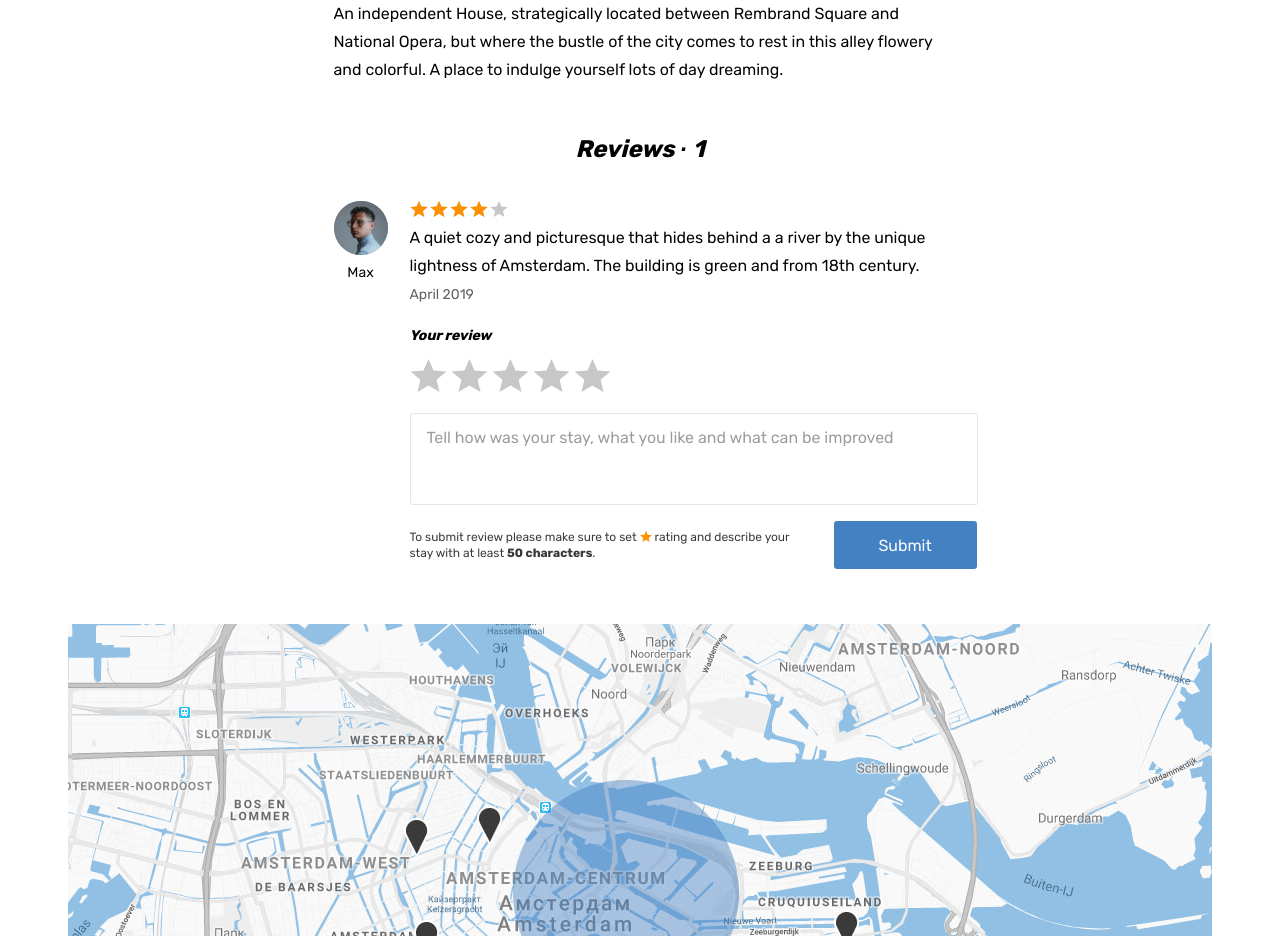
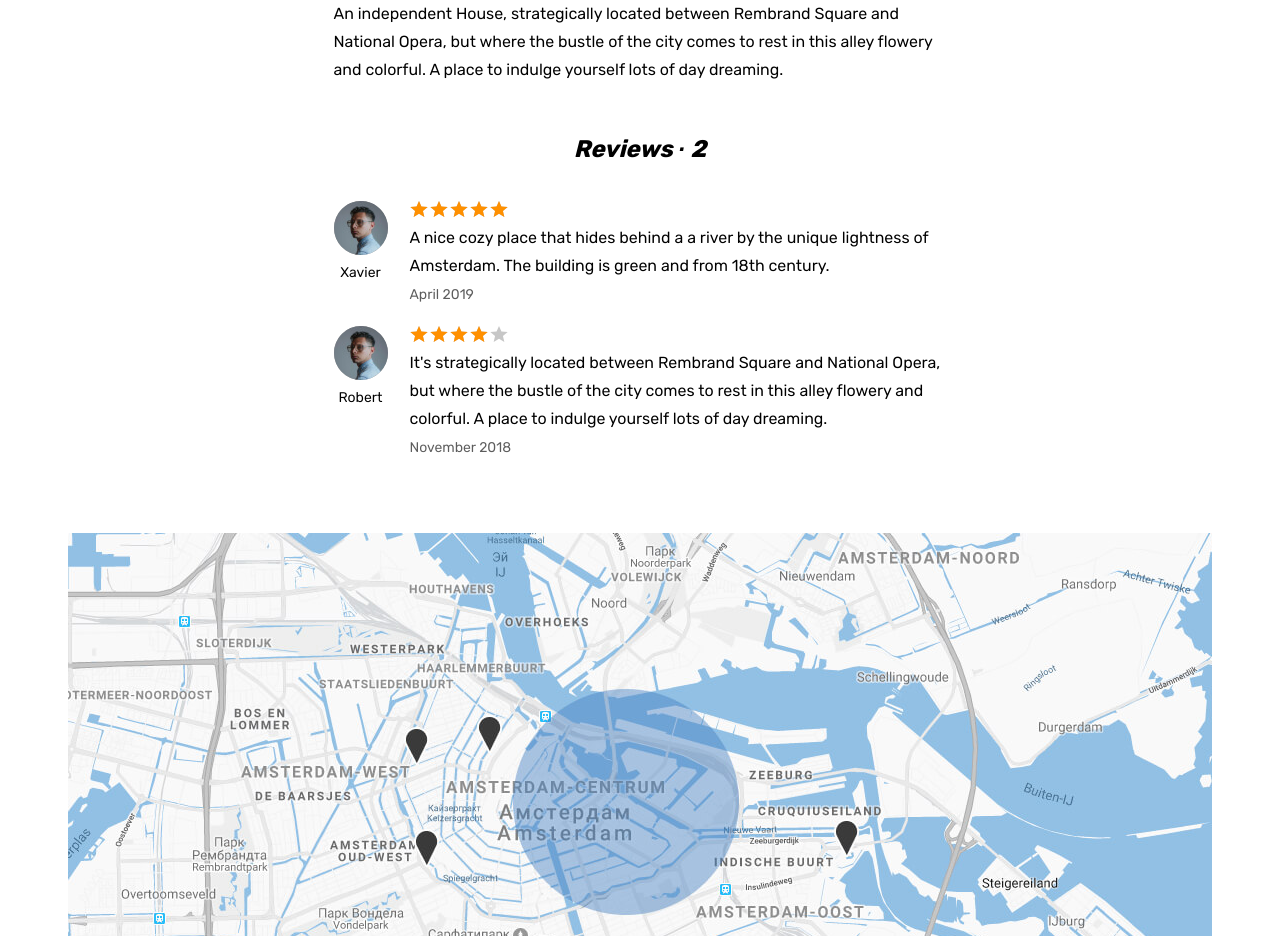
Before and after one commit to vaniya-k/1353919-six-cities-3, a React app: page /dev-place-page in a window 1280 px wide. Shown: the part 1320-2256 px from the top of the page. Built offline with nearby package versions, Linux system fonts and the light colour scheme.

Commit message:
Промежуточный коммит

```diff
--- a/src/components/app/app.jsx
+++ b/src/components/app/app.jsx
@@ -63,7 +63,16 @@ App.propTypes = {
       name: PropTypes.string.isRequired,
       super: PropTypes.bool.isRequired,
       avaPicName: PropTypes.string.isRequired
-    }).isRequired
+    }).isRequired,
+    reviews: PropTypes.arrayOf(
+      PropTypes.shape({
+        name:  PropTypes.string.isRequired,
+        avaPicName: PropTypes.string.isRequired,
+        rating: PropTypes.number.isRequired,
+        text: PropTypes.string.isRequired,
+        date: PropTypes.string.isRequired,
+      }).isRequired
+    ).isRequired
   }).isRequired
 };
 
--- a/src/components/place-page/place-page.jsx
+++ b/src/components/place-page/place-page.jsx
@@ -1,5 +1,6 @@
 import React from 'react';
 import PropTypes from 'prop-types';
+import ReviewsList from '../reviews-list/reviews-list.jsx';
 
 const PlaceImage = ({imageName}) => {
   return <div className="property__image-wrapper">
@@ -30,7 +31,7 @@ class PlacePage extends React.PureComponent {
 
   render() {
     const {placePageData} = this.props;
-    const {title, price, isPremium, type, rating, bedroomsQnt, guestsMaxQnt, images, commodities, description, host} = placePageData;
+    const {title, price, isPremium, type, rating, bedroomsQnt, guestsMaxQnt, images, commodities, description, host, reviews} = placePageData;
 
     return <div className="page">
       <header className="header">
@@ -119,79 +120,7 @@ class PlacePage extends React.PureComponent {
                   {description.map((pTagText, i) => <DescParagraph key={`key${i}`} pTagText={pTagText}/>)}
                 </div>
               </div>
-              <section className="property__reviews reviews">
-                <h2 className="reviews__title">Reviews &middot; <span className="reviews__amount">1</span></h2>
-                <ul className="reviews__list">
-                  <li className="reviews__item">
-                    <div className="reviews__user user">
-                      <div className="reviews__avatar-wrapper user__avatar-wrapper">
-                        <img className="reviews__avatar user__avatar" src="img/avatar-max.jpg" width="54" height="54" alt="Reviews avatar"></img>
-                      </div>
-                      <span className="reviews__user-name">
-                        Max
-                      </span>
-                    </div>
-                    <div className="reviews__info">
-                      <div className="reviews__rating rating">
-                        <div className="reviews__stars rating__stars">
-                          <span style={{width: `80%`}}></span>
-                          <span className="visually-hidden">Rating</span>
-                        </div>
-                      </div>
-                      <p className="reviews__text">
-                        A quiet cozy and picturesque that hides behind a a river by the unique lightness of Amsterdam. The building is green and from 18th century.
-                      </p>
-                      <time className="reviews__time" dateTime="2019-04-24">April 2019</time>
-                    </div>
-                  </li>
-                </ul>
-                <form className="reviews__form form" action="#" method="post">
-                  <label className="reviews__label form__label" htmlFor="review">Your review</label>
-                  <div className="reviews__rating-form form__rating">
-                    <input className="form__rating-input visually-hidden" name="rating" value="5" id="5-stars" type="radio"></input>
-                    <label htmlFor="5-stars" className="reviews__rating-label form__rating-label" title="perfect">
-                      <svg className="form__star-image" width="37" height="33">
-                        <use href="#icon-star"></use>
-                      </svg>
-                    </label>
-
-                    <input className="form__rating-input visually-hidden" name="rating" value="4" id="4-stars" type="radio"></input>
-                    <label htmlFor="4-stars" className="reviews__rating-label form__rating-label" title="good">
-                      <svg className="form__star-image" width="37" height="33">
-                        <use href="#icon-star"></use>
-                      </svg>
-                    </label>
-
-                    <input className="form__rating-input visually-hidden" name="rating" value="3" id="3-stars" type="radio"></input>
-                    <label htmlFor="3-stars" className="reviews__rating-label form__rating-label" title="not bad">
-                      <svg className="form__star-image" width="37" height="33">
-                        <use href="#icon-star"></use>
-                      </svg>
-                    </label>
-
-                    <input className="form__rating-input visually-hidden" name="rating" value="2" id="2-stars" type="radio"></input>
-                    <label htmlFor="2-stars" className="reviews__rating-label form__rating-label" title="badly">
-                      <svg className="form__star-image" width="37" height="33">
-                        <use href="#icon-star"></use>
-                      </svg>
-                    </label>
-
-                    <input className="form__rating-input visually-hidden" name="rating" value="1" id="1-star" type="radio"></input>
-                    <label htmlFor="1-star" className="reviews__rating-label form__rating-label" title="terribly">
-                      <svg className="form__star-image" width="37" height="33">
-                        <use href="#icon-star"></use>
-                      </svg>
-                    </label>
-                  </div>
-                  <textarea className="reviews__textarea form__textarea" id="review" name="review" placeholder="Tell how was your stay, what you like and what can be improved"></textarea>
-                  <div className="reviews__button-wrapper">
-                    <p className="reviews__help">
-                      To submit review please make sure to set <span className="reviews__star">rating</span> and describe your stay with at least <b className="reviews__text-amount">50 characters</b>.
-                    </p>
-                    <button className="reviews__submit form__submit button" type="submit" disabled="">Submit</button>
-                  </div>
-                </form>
-              </section>
+              <ReviewsList reviewsQnt={reviews.length} reviews={reviews}/>
             </div>
           </div>
           <section className="property__map map"></section>
@@ -318,9 +247,18 @@ PlacePage.propTypes = {
     host: PropTypes.shape({
       name: PropTypes.string.isRequired,
       super: PropTypes.bool.isRequired,
-      avaPicName: PropTypes.string.isRequired}).
-    isRequired})
-  .isRequired
+      avaPicName: PropTypes.string.isRequired
+    }).isRequired,
+    reviews: PropTypes.arrayOf(
+      PropTypes.shape({
+        name:  PropTypes.string.isRequired,
+        avaPicName: PropTypes.string.isRequired,
+        rating: PropTypes.number.isRequired,
+        text: PropTypes.string.isRequired,
+        date: PropTypes.string.isRequired,
+      }).isRequired
+    ).isRequired
+  }).isRequired
 };
 
 PlaceImage.propTypes = {
--- /dev/null
+++ b/src/components/review-item/review-item.jsx
@@ -0,0 +1,49 @@
+import React from 'react';
+import PropTypes from 'prop-types';
+
+class ReviewItem extends React.PureComponent {
+  constructor(props) {
+    super(props);
+  }
+
+  render () {
+    const {name, avaPicName, rating, text, date} = this.props;
+
+    const dateStamp = () => {
+      const dateObj = new Date(`${date}`);
+
+      const months = [`January`, `February`, `March`, `April`, `May`, `June`, `July`, `August`, `September`, `October`, `November`, `December`];
+
+      return `${months[dateObj.getMonth()]} ${dateObj.getFullYear()}`;
+    };
+
+    return <li className="reviews__item">
+      <div className="reviews__user user">
+        <div className="reviews__avatar-wrapper user__avatar-wrapper">
+          <img className="reviews__avatar user__avatar" src={`img/${avaPicName}.jpg`}  width="54" height="54" alt="Reviews avatar"></img>
+        </div>
+        <span className="reviews__user-name">{name}</span>
+      </div>
+      <div className="reviews__info">
+        <div className="reviews__rating rating">
+          <div className="reviews__stars rating__stars">
+            <span style={{ width: `${rating}%` }}></span>
+            <span className="visually-hidden">Rating</span>
+          </div>
+        </div>
+          <p className="reviews__text">{text}</p>
+          <time className="reviews__time" dateTime={date}>{`${dateStamp()}`}</time>
+      </div>
+    </li>;
+  };
+};
+
+ReviewItem.propTypes = {
+  name:  PropTypes.string.isRequired,
+  avaPicName: PropTypes.string.isRequired,
+  rating: PropTypes.number.isRequired,
+  text: PropTypes.string.isRequired,
+  date: PropTypes.string.isRequired,
+};
+
+export default ReviewItem;
--- /dev/null
+++ b/src/components/reviews-list/reviews-list.jsx
@@ -0,0 +1,35 @@
+import React from 'react';
+import PropTypes from 'prop-types';
+import ReviewItem from '../review-item/review-item.jsx';
+
+class ReviewsList extends React.PureComponent {
+  constructor(props) {
+    super(props);
+  }
+
+  render () {
+    const {reviewsQnt, reviews} = this.props;
+
+    return <section className="property__reviews reviews">
+      <h2 className="reviews__title">Reviews &middot; <span className="reviews__amount">{reviewsQnt}</span></h2>
+      <ul className="reviews__list">
+        {reviews.map((review, i) => <ReviewItem key={`key${i}`} name={review.name} avaPicName={review.avaPicName} rating={review.rating} text={review.text} date={review.date}/>)}
+      </ul>
+    </section>;
+  };
+};
+
+ReviewsList.propTypes = {
+  reviewsQnt: PropTypes.number.isRequired,
+  reviews: PropTypes.arrayOf(
+    PropTypes.shape({
+      name:  PropTypes.string.isRequired,
+      avaPicName: PropTypes.string.isRequired,
+      rating: PropTypes.number.isRequired,
+      text: PropTypes.string.isRequired,
+      date: PropTypes.string.isRequired,
+    }).isRequired
+  ).isRequired
+};
+
+export default ReviewsList;
--- a/src/mocks/places-full-data.js
+++ b/src/mocks/places-full-data.js
@@ -1,4 +1,21 @@
 const placeTypes = [`Apartment`, `House`, `Private Room`, `Hotel`];
+
+const reviews = [
+  {
+    name: `Xavier`,
+    avaPicName: `avatar-max`,
+    rating: 100,
+    text: `A nice cozy place that hides behind a a river by the unique lightness of Amsterdam. The building is green and from 18th century.`,
+    date: `2019-04-24`
+  },
+  {
+    name: `Robert`,
+    avaPicName: `avatar-max`,
+    rating: 80,
+    text: `It's strategically located between Rembrand Square and National Opera, but where the bustle of the city comes to rest in this alley flowery and colorful. A place to indulge yourself lots of day dreaming.`,
+    date: `2018-11-24`
+  },
+];
 
 const placesFullData = [
   {
@@ -12,7 +29,8 @@ const placesFullData = [
     images: [`apartment-01`, `apartment-02`, `apartment-03`, `room`, `studio-01`, `apartment-01`],
     commodities: [`Bar`, `Wi-Fi`, `Washing machine`, `Towels`, `Coffee machine`, `Heating`, `Baby seat`, `Kitchen`, `Dishwasher`, `Cabel TV`, `Fridge`],
     description: [`A quiet cozy and picturesque that hides behind a a river by the unique lightness of Amsterdam. The building is green and from 18th century.`, `An independent House, strategically located between Rembrand Square and National Opera, but where the bustle of the city comes to rest in this alley flowery and colorful. A place to indulge yourself lots of day dreaming.`],
-    host: {name: `Angela`, super: true, avaPicName: `avatar-angelina`}
+    host: {name: `Angela`, super: true, avaPicName: `avatar-angelina`},
+    reviews
   },
 ];
 
```
